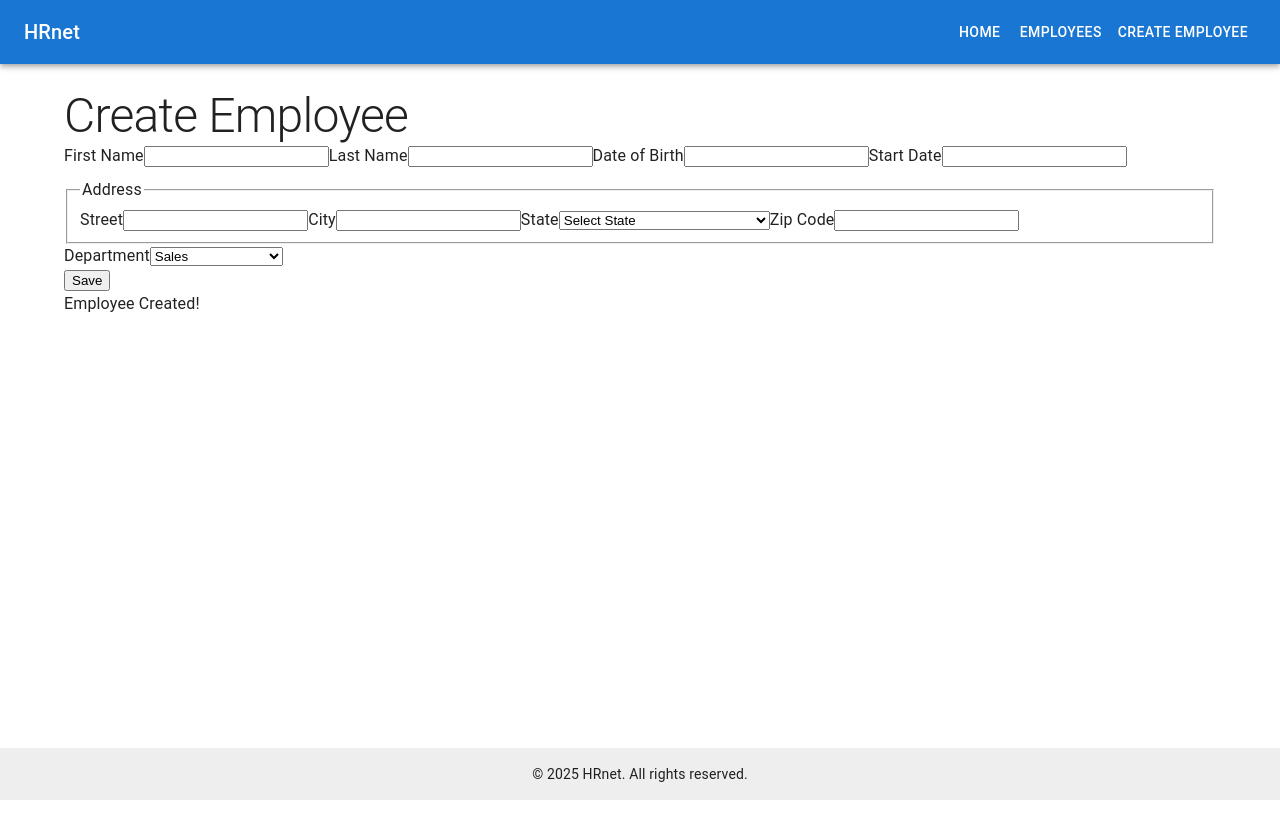
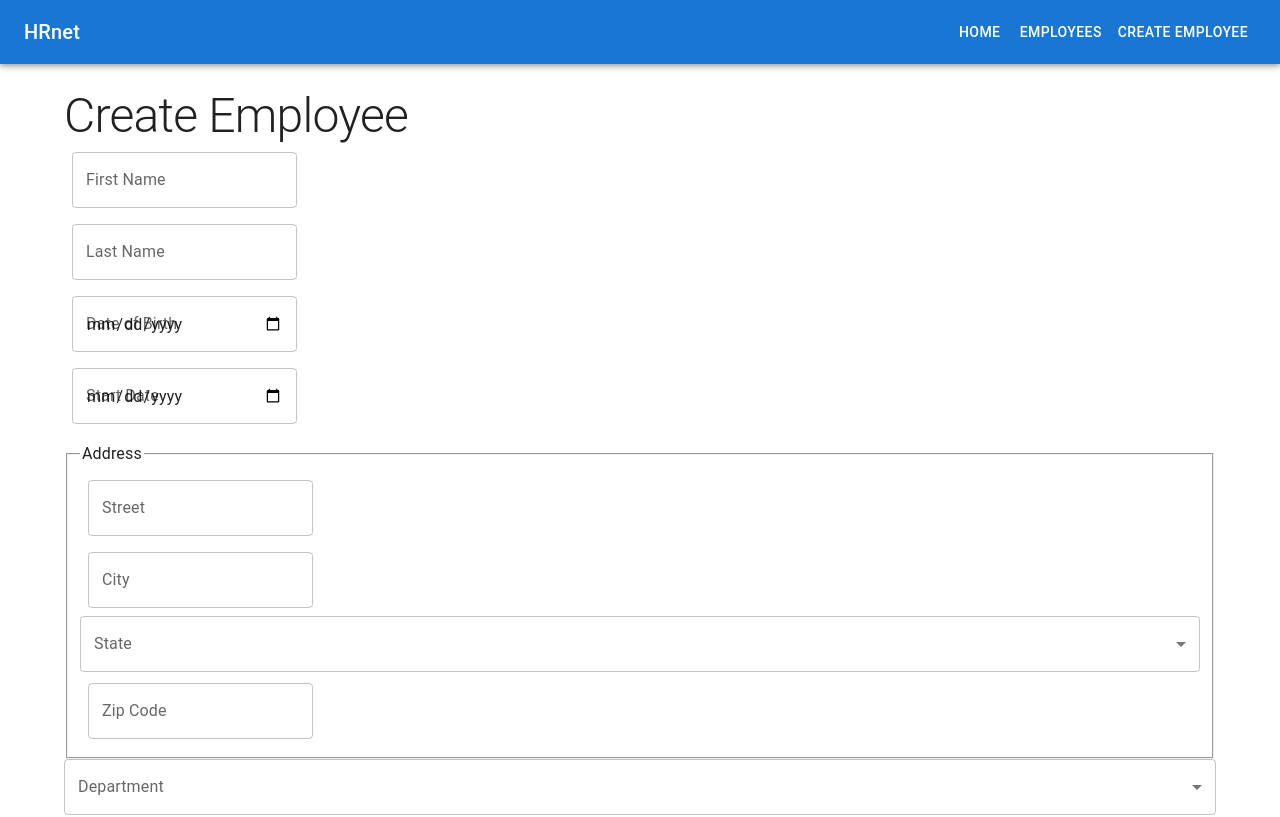
Before and after one commit to piirk/hrnet-react, a React (Vite) app: page /employee/create in a window 1280 px wide. Shown: the top 817 px of the page. Built offline with nearby package versions, Linux system fonts and the light colour scheme.

Commit message:
refactor: implement react-hook-form for employee creation form and enhance input handling

```diff
--- a/src/features/employeeCreation/EmployeeCreationPage.tsx
+++ b/src/features/employeeCreation/EmployeeCreationPage.tsx
@@ -1,52 +1,38 @@
-import { useEffect } from 'react'
+import { useEffect, useState } from 'react'
+import { useForm } from 'react-hook-form'
 import { states } from '@constants/states'
 import Layout from '@common/components/Layout'
-import { Typography } from '@mui/material'
+import {
+  Typography,
+  TextField,
+  Button,
+  MenuItem,
+  Select,
+  InputLabel,
+  FormControl,
+  FormHelperText,
+  Box,
+  SelectChangeEvent,
+} from '@mui/material'
 
 const EmployeeCreationPage = () => {
-  useEffect(() => {
-    const dateOfBirth = document.getElementById(
-      'date-of-birth',
-    ) as HTMLInputElement
-    const startDate = document.getElementById('start-date') as HTMLInputElement
+  const {
+    register,
+    handleSubmit,
+    formState: { errors },
+  } = useForm()
 
-    dateOfBirth.addEventListener('focus', () => {
-      dateOfBirth.type = 'date'
-    })
-    startDate.addEventListener('focus', () => {
-      startDate.type = 'date'
-    })
-  }, [])
+  const [state, setState] = useState('')
 
-  const saveEmployee = () => {
-    const firstName = document.getElementById('first-name') as HTMLInputElement
-    const lastName = document.getElementById('last-name') as HTMLInputElement
-    const dateOfBirth = document.getElementById(
-      'date-of-birth',
-    ) as HTMLInputElement
-    const startDate = document.getElementById('start-date') as HTMLInputElement
-    const department = document.getElementById(
-      'department',
-    ) as HTMLSelectElement
-    const street = document.getElementById('street') as HTMLInputElement
-    const city = document.getElementById('city') as HTMLInputElement
-    const state = document.getElementById('state') as HTMLSelectElement
-    const zipCode = document.getElementById('zip-code') as HTMLInputElement
+  const handleChange = (event: SelectChangeEvent) => {
+    setState(event.target.value as string)
+  }
 
+  const onSubmit = (data: any) => {
     const employees = JSON.parse(localStorage.getItem('employees') || '[]')
-    const employee = {
-      firstName: firstName.value,
-      lastName: lastName.value,
-      dateOfBirth: dateOfBirth.value,
-      startDate: startDate.value,
-      department: department.value,
-      street: street.value,
-      city: city.value,
-      state: state.value,
-      zipCode: zipCode.value,
-    }
-    employees.push(employee)
+    employees.push(data)
     localStorage.setItem('employees', JSON.stringify(employees))
+
     const confirmation = document.getElementById(
       'confirmation',
     ) as HTMLDivElement
@@ -61,55 +47,139 @@ const EmployeeCreationPage = () => {
       <Typography variant="h1" sx={{ fontSize: '3rem' }}>
         Create Employee
       </Typography>
-      <form action="#" id="create-employee">
-        <label htmlFor="first-name">First Name</label>
-        <input type="text" id="first-name" />
+      <Box
+        component="form"
+        sx={{ '& .MuiTextField-root': { m: 1, width: '25ch' } }}
+        onSubmit={handleSubmit(onSubmit)}
+        noValidate
+        autoComplete="off"
+      >
+        <FormControl fullWidth error={!!errors.firstName}>
+          <TextField
+            label="First Name"
+            variant="outlined"
+            fullWidth
+            {...register('firstName', { required: 'First name is required' })}
+            error={!!errors.firstName}
+            helperText={errors.firstName?.message?.toString() || ''}
+          />
+        </FormControl>
 
-        <label htmlFor="last-name">Last Name</label>
-        <input type="text" id="last-name" />
+        <FormControl fullWidth error={!!errors.lastName}>
+          <TextField
+            label="Last Name"
+            variant="outlined"
+            fullWidth
+            {...register('lastName', { required: 'Last name is required' })}
+            error={!!errors.lastName}
+            helperText={errors.lastName?.message?.toString() || ''}
+          />
+        </FormControl>
 
-        <label htmlFor="date-of-birth">Date of Birth</label>
-        <input id="date-of-birth" type="text" />
+        <FormControl fullWidth error={!!errors.dateOfBirth}>
+          <TextField
+            label="Date of Birth"
+            variant="outlined"
+            type="date"
+            fullWidth
+            {...register('dateOfBirth', {
+              required: 'Date of birth is required',
+            })}
+            error={!!errors.dateOfBirth}
+            helperText={errors.dateOfBirth?.message?.toString() || ''}
+          />
+        </FormControl>
 
-        <label htmlFor="start-date">Start Date</label>
-        <input id="start-date" type="text" />
+        <FormControl fullWidth error={!!errors.startDate}>
+          <TextField
+            label="Start Date"
+            variant="outlined"
+            type="date"
+            fullWidth
+            {...register('startDate', { required: 'Start date is required' })}
+            error={!!errors.startDate}
+            helperText={errors.startDate?.message?.toString() || ''}
+          />
+        </FormControl>
 
         <fieldset className="address">
           <legend>Address</legend>
 
-          <label htmlFor="street">Street</label>
-          <input id="street" type="text" />
+          <FormControl fullWidth error={!!errors.street}>
+            <TextField
+              label="Street"
+              variant="outlined"
+              fullWidth
+              {...register('street', { required: 'Street is required' })}
+              error={!!errors.street}
+              helperText={errors.street?.message?.toString() || ''}
+            />
+          </FormControl>
 
-          <label htmlFor="city">City</label>
-          <input id="city" type="text" />
+          <FormControl fullWidth error={!!errors.city}>
+            <TextField
+              label="City"
+              variant="outlined"
+              fullWidth
+              {...register('city', { required: 'City is required' })}
+              error={!!errors.city}
+              helperText={errors.city?.message?.toString() || ''}
+            />
+          </FormControl>
 
-          <label htmlFor="state">State</label>
-          <select name="state" id="state">
-            <option value="">Select State</option>
-            {Object.entries(states).map(([abbreviation, name]) => (
-              <option key={abbreviation} value={abbreviation}>
-                {name}
-              </option>
-            ))}
-          </select>
+          <FormControl fullWidth error={!!errors.state}>
+            <InputLabel>State</InputLabel>
+            <Select
+              {...register('state', { required: 'State is required' })}
+              label="State"
+              value={state}
+              onChange={handleChange}
+            >
+              {Object.entries(states).map(([abbreviation, name]) => (
+                <MenuItem key={abbreviation} value={abbreviation}>
+                  {name}
+                </MenuItem>
+              ))}
+            </Select>
+            <FormHelperText>
+              {errors.state?.message?.toString() || ''}
+            </FormHelperText>
+          </FormControl>
 
-          <label htmlFor="zip-code">Zip Code</label>
-          <input id="zip-code" type="number" />
+          <FormControl fullWidth error={!!errors.zipCode}>
+            <TextField
+              label="Zip Code"
+              variant="outlined"
+              type="number"
+              fullWidth
+              {...register('zipCode', { required: 'Zip code is required' })}
+              error={!!errors.zipCode}
+              helperText={errors.zipCode?.message?.toString() || ''}
+            />
+          </FormControl>
         </fieldset>
 
-        <label htmlFor="department">Department</label>
-        <select name="department" id="department">
-          <option>Sales</option>
-          <option>Marketing</option>
-          <option>Engineering</option>
-          <option>Human Resources</option>
-          <option>Legal</option>
-        </select>
-      </form>
+        <FormControl fullWidth>
+          <InputLabel>Department</InputLabel>
+          <Select {...register('department')} label="Department">
+            <MenuItem>Sales</MenuItem>
+            <MenuItem>Marketing</MenuItem>
+            <MenuItem>Engineering</MenuItem>
+            <MenuItem>Human Resources</MenuItem>
+            <MenuItem>Legal</MenuItem>
+          </Select>
+        </FormControl>
 
-      <button type="button" onClick={saveEmployee}>
-        Save
-      </button>
+        <Button
+          type="submit"
+          variant="contained"
+          color="primary"
+          sx={{ mt: 2 }}
+        >
+          Save
+        </Button>
+      </Box>
+
       <div id="confirmation" className="modal">
         Employee Created!
       </div>
```
